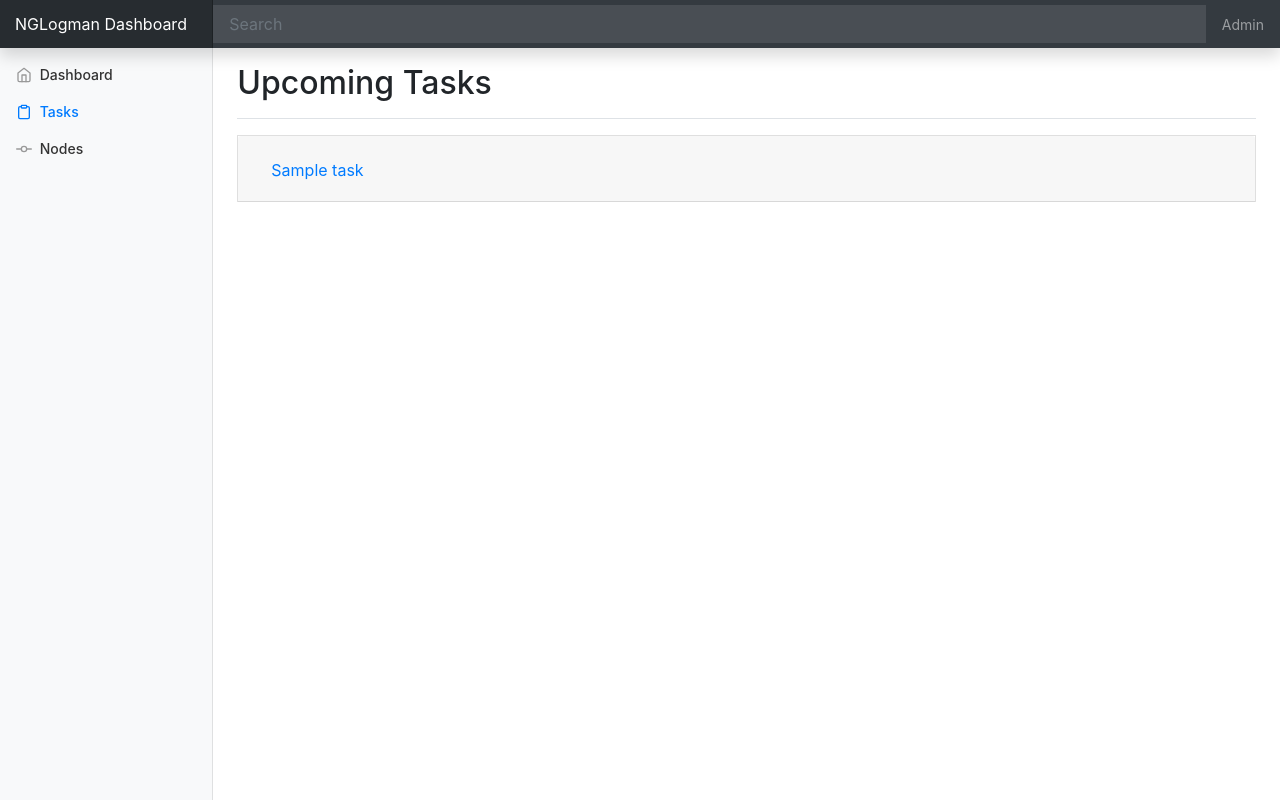
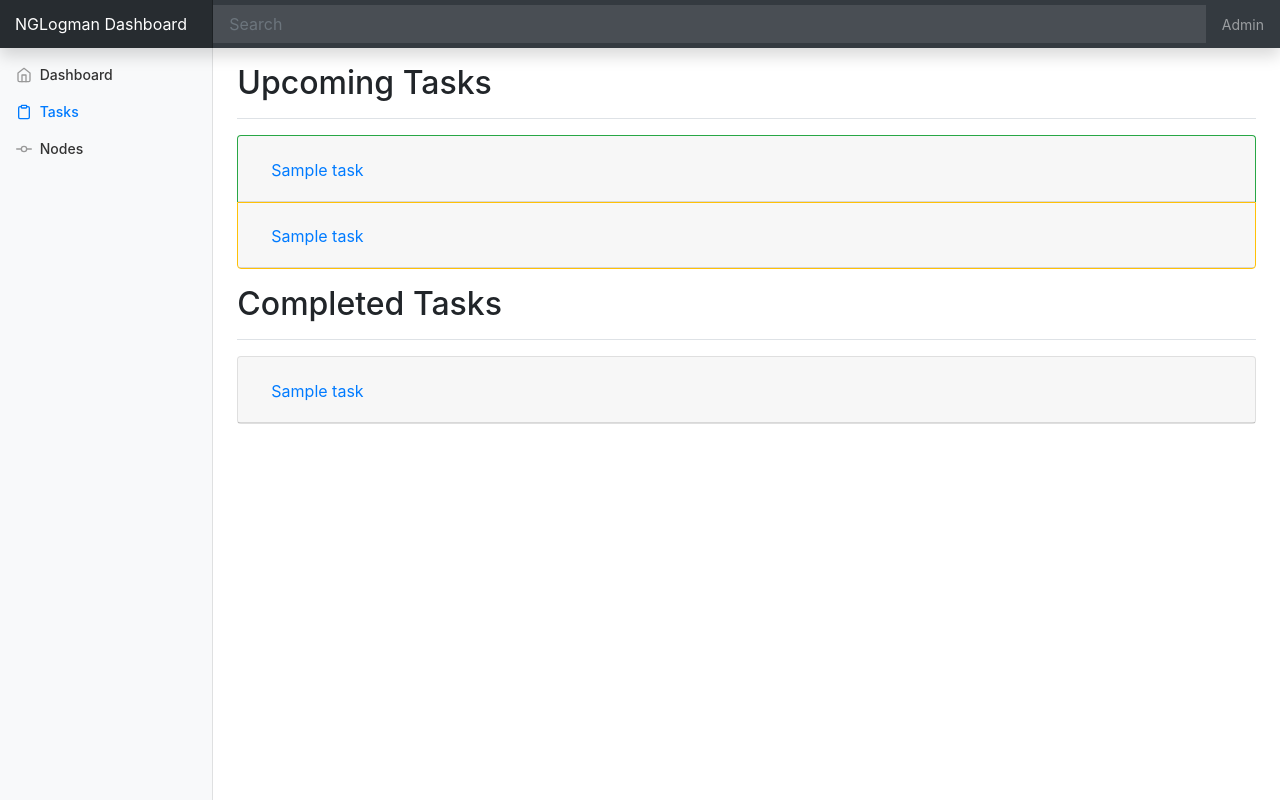
Before and after one commit to MonoHearted/NGLogmanServer, a Django app: template templates/tasks.html in a window 1280 px wide. Run offline with Django 3.2, Linux system fonts and the light colour scheme; the template is opened without the code that fills it: values that come from a table or form of the project are taken from there, others are empty; tables that the repository leaves empty hold one stand-in row (values such as "Sample post"); some libraries are stand-ins or nearby versions.

Commit message:
Implement task status, output download

```diff
--- a/NGLogmanServer/settings.py
+++ b/NGLogmanServer/settings.py
@@ -120,3 +120,6 @@ USE_TZ = True
 
 STATIC_URL = '/static/'
 STATICFILES_DIRS = [os.path.join(BASE_DIR, 'static')]
+
+OUTPUT_ROOT = os.path.join(BASE_DIR, 'Output')
+OUTPUT_URL = '/Output'
--- a/nglogman/models.py
+++ b/nglogman/models.py
@@ -27,6 +27,8 @@ class Task(models.Model):
         'auth.User',
         on_delete=models.CASCADE,
     )
+    status = models.CharField(max_length=20,
+                              editable=False, default='Scheduled')
     assignedNode = models.ForeignKey(LGNode, on_delete=models.CASCADE)
     createTime = models.DateTimeField(auto_now=True)
     startTime = models.DateTimeField(null=False)
--- a/nglogman/urls.py
+++ b/nglogman/urls.py
@@ -1,10 +1,13 @@
-from django.urls import path
+from django.urls import path, re_path
 from . import views
 from django.http import HttpResponseRedirect
+from NGLogmanServer.settings import OUTPUT_ROOT
 
 urlpatterns = [
     path('', lambda r: HttpResponseRedirect('dashboard')),
     path('dashboard', views.DashboardView, name='dashboard'),
     path('tasks', views.TaskListView, name='tasks'),
     path('nodes', views.NodeListView, name='nodes'),
+    re_path(r'^Output/(?P<path>.*)$', views.outputDownload,
+            {'document_root': OUTPUT_ROOT}),
 ]
--- a/templates/dashboard.html
+++ b/templates/dashboard.html
@@ -49,7 +49,7 @@ Dashboard
     {% endfor %}
 {% else %}
     <div class="alert alert-danger" role="alert">
-        There are no nodes to display.
+        There are no available nodes.
     </div>
 {% endif %}
 </div>
@@ -77,7 +77,7 @@ Dashboard
     {% endfor %}
 {% else %}
     <div class="alert alert-danger" role="alert">
-        There are no tasks to display.
+        There are no upcoming tasks.
     </div>
 {% endif %}
 </div>
--- a/templates/tasks.html
+++ b/templates/tasks.html
@@ -28,8 +28,8 @@ Upcoming Tasks
 {% block content_accordion %}
 <div class="accordion" id="contentAccordion">
 {% if task_set %}
-{% for task in task_set %}
-    <div class="card">
+    {% for task in scheduled_tasks %}
+        <div class="card border-success">
             <div class="card-header" id="heading-{{forloop.counter}}">
                 <h2 class="mb-0">
                     <button class="btn btn-link collapsed" type="button" data-toggle="collapse" data-target="#collapse-{{forloop.counter}}" aria-expanded="true" aria-controls="collapse-{{forloop.counter}}">
@@ -39,6 +39,26 @@ Upcoming Tasks
             </div>
             <div id="collapse-{{forloop.counter}}" class="collapse" aria-labelledby="heading-{{forloop.counter}}" data-parent="#contentAccordion">
                 <div class="card-body">
+                    Status: {{task.status}} <br/>
+                    Creation Time: {{task.createTime}} <br/>
+                    Start Time: {{task.startTime}} <br/>
+                    Task UUID: {{task.taskUUID}} <br/>
+                </div>
+            </div>
+        </div>
+    {% endfor %}
+    {% for task in in_progress %}
+        <div class="card border-warning">
+            <div class="card-header" id="heading-prog{{forloop.counter}}">
+                <h2 class="mb-0">
+                    <button class="btn btn-link collapsed" type="button" data-toggle="collapse" data-target="#collapse-prog{{forloop.counter}}" aria-expanded="true" aria-controls="collapse-prog{{forloop.counter}}">
+                        {{task.taskName}}
+                    </button>
+                </h2>
+            </div>
+            <div id="collapse-prog{{forloop.counter}}" class="collapse" aria-labelledby="heading-prog{{forloop.counter}}" data-parent="#contentAccordion">
+                <div class="card-body">
+                    Status: {{task.status}} <br/>
                     Creation Time: {{task.createTime}} <br/>
                     Start Time: {{task.startTime}} <br/>
                     Task UUID: {{task.taskUUID}} <br/>
@@ -48,8 +68,33 @@ Upcoming Tasks
     {% endfor %}
 {% else %}
     <div class="alert alert-danger" role="alert">
-        There are no tasks to display.
+        There are no upcoming tasks.
     </div>
 {% endif %}
 </div>
+{% if completed_tasks %}
+<div class="d-flex justify-content-between flex-wrap flex-md-nowrap align-items-center pt-3 pb-2 mb-3 border-bottom">
+    <hl class="h2">Completed Tasks</hl>
+</div>
+    {% for task in completed_tasks %}
+        <div class="card">
+            <div class="card-header" id="heading-comp{{forloop.counter}}">
+                <h2 class="mb-0">
+                    <button class="btn btn-link collapsed" type="button" data-toggle="collapse" data-target="#collapse-comp{{forloop.counter}}" aria-expanded="true" aria-controls="collapse-comp{{forloop.counter}}">
+                        {{task.taskName}}
+                    </button>
+                </h2>
+            </div>
+            <div id="collapse-comp{{forloop.counter}}" class="collapse" aria-labelledby="heading-comp{{forloop.counter}}" data-parent="#contentAccordion">
+                <div class="card-body">
+                    Status: {{task.status}} <br/>
+                    Download: <a href="Output/{{task.assignedNode.hostname}}_{{task.taskUUID}}_result.xls" target="_blank">perflog</a><br/>
+                    Creation Time: {{task.createTime}} <br/>
+                    Start Time: {{task.startTime}} <br/>
+                    Task UUID: {{task.taskUUID}} <br/>
+                </div>
+            </div>
+        </div>
+    {% endfor %}
+{% endif %}
 {% endblock content_accordion %}
```
Also changed, not shown: nglm_grpc/gRPCMethods.py (+6 -1 lines), nglogman/views.py (+15 -2 lines). Lines whose indentation alone changed are shown as unchanged.
